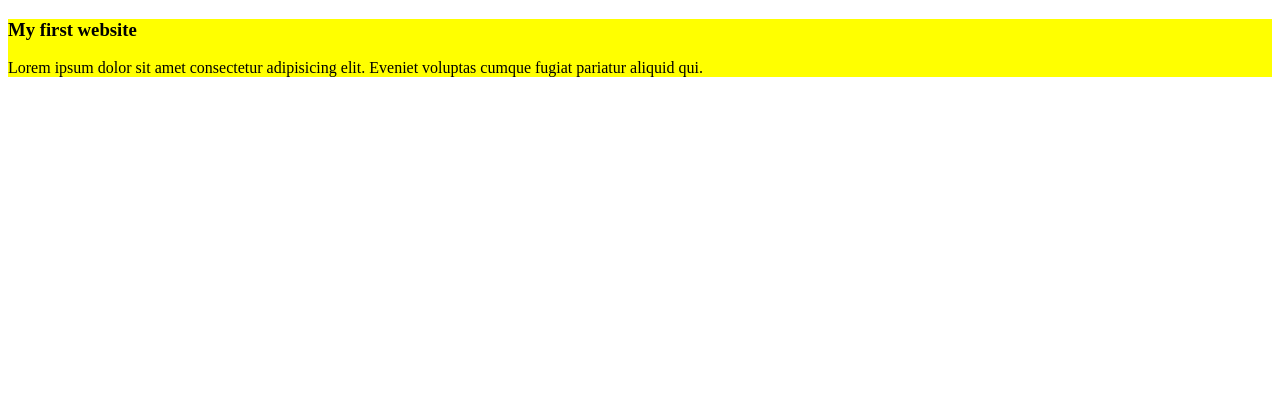
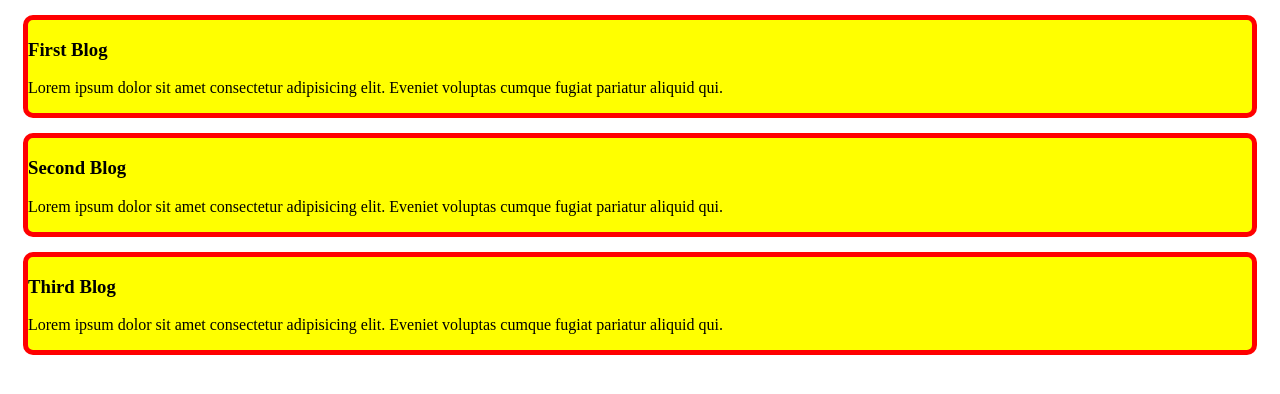
Before and after one commit to ASMRSAEED/my-first-website, a plain HTML site: page index.html in a window 1280 px wide. Drawn offline with Linux system fonts and the light colour scheme.

Commit message:
added third blog

```diff
--- a/index.html
+++ b/index.html
@@ -10,7 +10,17 @@
 
 <body>
     <div>
-        <h3>My first website</h3>
+        <h3>First Blog</h3>
+        <p>Lorem ipsum dolor sit amet consectetur adipisicing elit. Eveniet voluptas cumque fugiat pariatur aliquid qui.
+        </p>
+    </div>
+    <div>
+        <h3>Second Blog</h3>
+        <p>Lorem ipsum dolor sit amet consectetur adipisicing elit. Eveniet voluptas cumque fugiat pariatur aliquid qui.
+        </p>
+    </div>
+    <div>
+        <h3>Third Blog</h3>
         <p>Lorem ipsum dolor sit amet consectetur adipisicing elit. Eveniet voluptas cumque fugiat pariatur aliquid qui.
         </p>
     </div>
--- a/styles/style.css
+++ b/styles/style.css
@@ -1,3 +1,7 @@
 div {
     background-color: yellow;
+    border: 5px solid red;
+    margin: 15px;
+    border-radius: 10px;
+
 }
```
